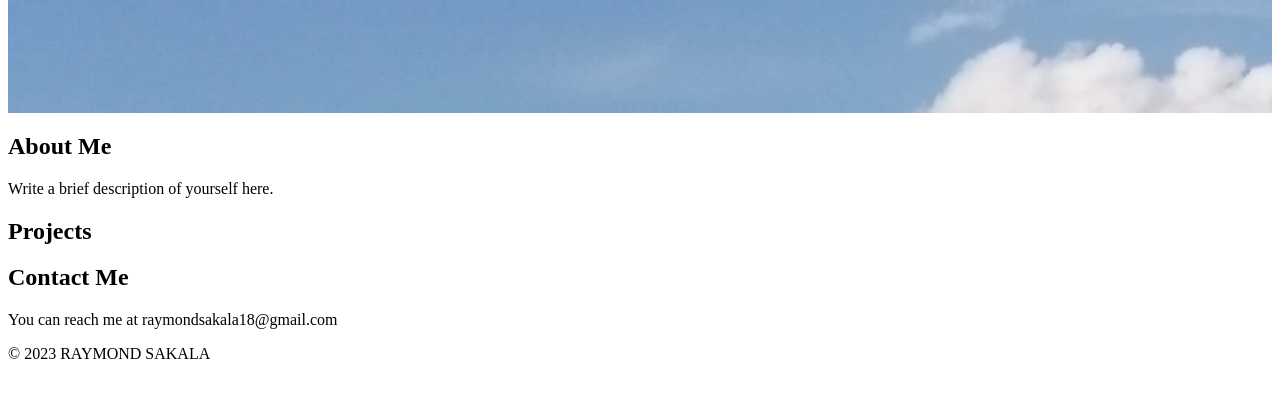
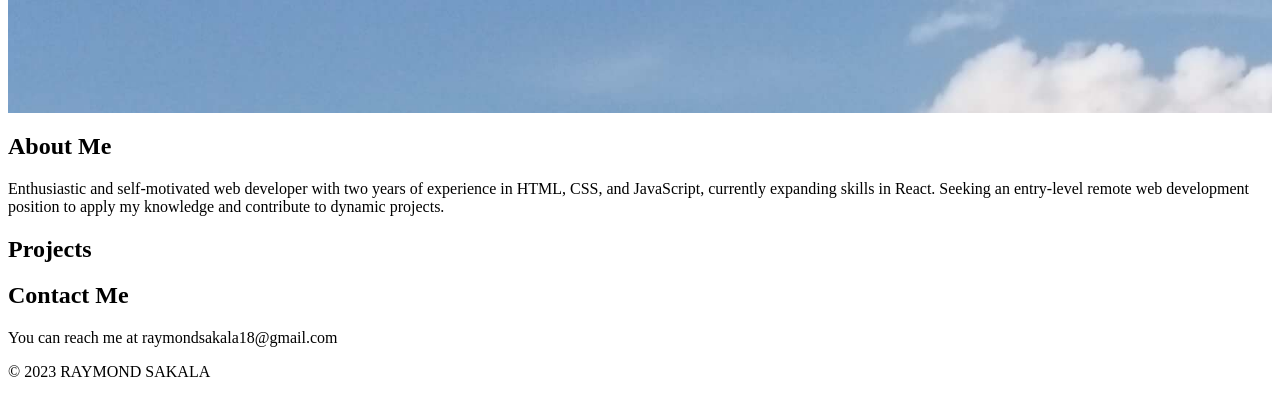
Before and after one commit to RayTheGreat18/Raymond-Sakala-portifolio-website, a plain HTML site: page index.html in a window 1280 px wide. Shown: the part 246-662 px from the top of the page. Drawn offline with Linux system fonts and the light colour scheme.

Commit message:
Brief self description

```diff
--- a/index.html
+++ b/index.html
@@ -31,7 +31,12 @@
     <section id="about" class="about">
         <div class="container">
             <h2>About Me</h2>
-            <p>Write a brief description of yourself here.</p>
+            <p>Enthusiastic and self-motivated web developer
+                with two years of experience in HTML, CSS, and
+                JavaScript, currently expanding skills in React.
+                Seeking an entry-level remote web development position to
+                apply my knowledge and contribute to dynamic projects.
+            </p>
         </div>
     </section>
 
```
